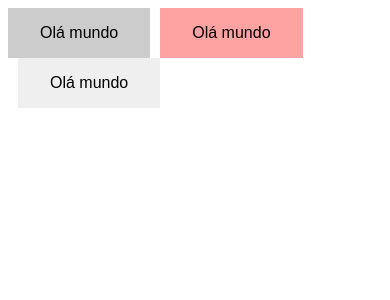
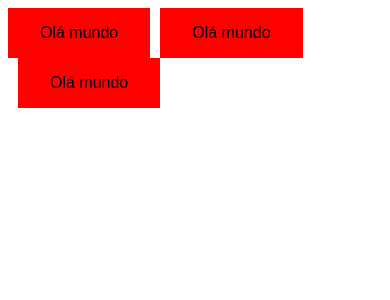
Before and after one commit to cavalcante001/reactjs, a React (Vite) app in the folder react-app/: page / in a window 390 px wide. Shown: the top 300 px of the page. Built offline with nearby package versions, Linux system fonts and the light colour scheme.

Commit message:
Responsividade com styled

```diff
--- a/react-app/src/AppStyles.ts
+++ b/react-app/src/AppStyles.ts
@@ -19,4 +19,8 @@ export const Botao = styled.button<BotaoProps>`
     & + & {
         margin-left: 10px
     }
+
+    @media (max-width: 500px) {
+        background-color: red;
+    }
 `;
```
